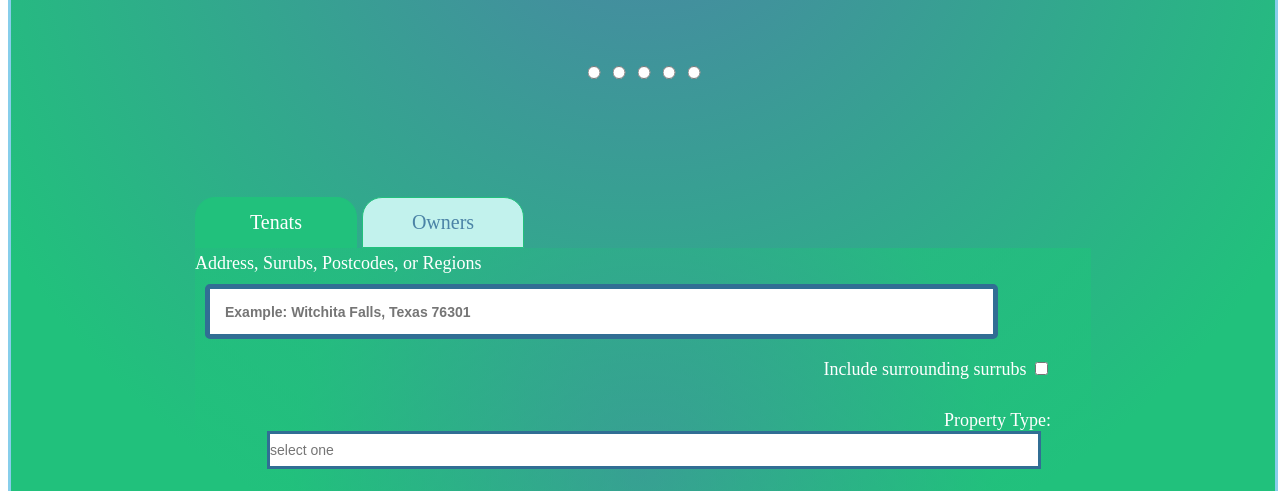
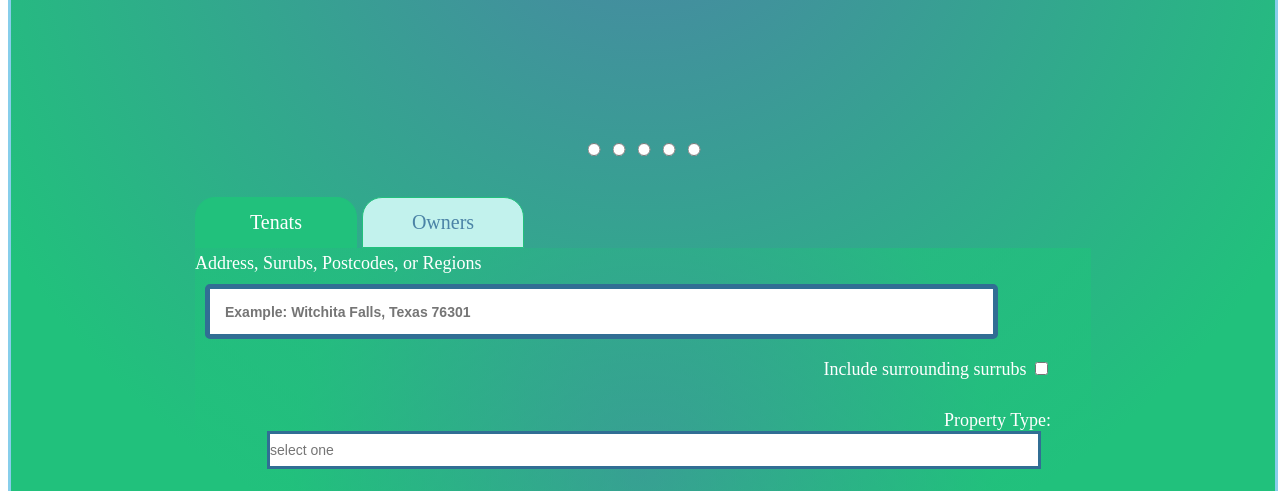
Before and after one commit to steellett/portfolio, a plain HTML site: page maket1/index.html in a window 1280 px wide. Shown: the part 1200-1691 px from the top of the page. Drawn offline with nearby package versions, Linux system fonts and the light colour scheme.

Commit message:
Update style.css

```diff
--- a/maket1/style.css
+++ b/maket1/style.css
@@ -450,7 +450,7 @@ body {
     .slider-nav {
         position: absolute;
         left: 50%;
-        top: 85vw;
+        top: 91vw;
         transform: translate(-50%, -50%);
         bottom: auto;
     }
```
